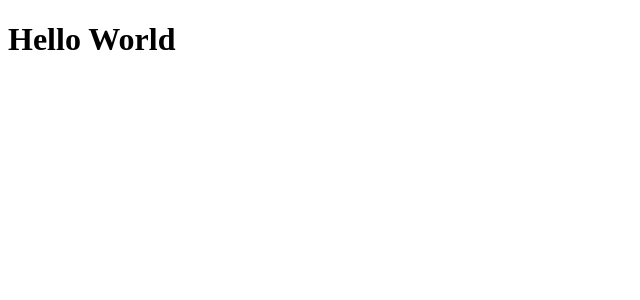
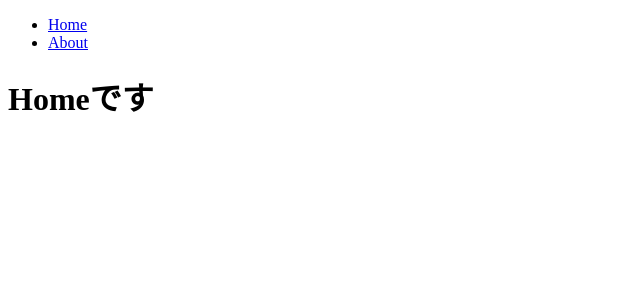
Before and after one commit to tsuyopon-xyz/react-router-practice, a React (Create React App) app: page / in a window 1280 px wide. Shown: the top 300 px of the page, without its empty margins (0-640 px from the left). Built offline with nearby package versions, Linux system fonts and the light colour scheme.

Commit message:
Routing with Browser Router.

```diff
--- a/package.json
+++ b/package.json
@@ -5,6 +5,7 @@
   "dependencies": {
     "react": "^16.11.0",
     "react-dom": "^16.11.0",
+    "react-router-dom": "^5.1.2",
     "react-scripts": "3.2.0"
   },
   "scripts": {
--- a/src/App.js
+++ b/src/App.js
@@ -1,9 +1,24 @@
 import React from 'react';
+import {
+  BrowserRouter as Router,
+  Route,
+  Link
+} from 'react-router-dom';
+import Home from './components/Home';
+import About from './components/About';
 
 function App() {
   return (
     <div className="App">
-      <h1>Hello World</h1>
+      <Router>
+        <ul>
+          <li><Link to="/">Home</Link></li>
+          <li><Link to="/about">About</Link></li>
+        </ul>
+
+        <Route path="/" exact component={Home} />
+        <Route path="/about" exact component={About} />
+      </Router>
     </div>
   );
 }
--- /dev/null
+++ b/src/components/About.jsx
@@ -0,0 +1,9 @@
+import React from 'react';
+
+function About() {
+  return (
+    <h1>Aboutです</h1>
+  );
+}
+
+export default About;
--- /dev/null
+++ b/src/components/Home.jsx
@@ -0,0 +1,9 @@
+import React from 'react';
+
+function Home() {
+  return (
+    <h1>Homeです</h1>
+  );
+}
+
+export default Home;
```
Also changed, not shown: 1 other file (tests, documents, lock files or other folders).
